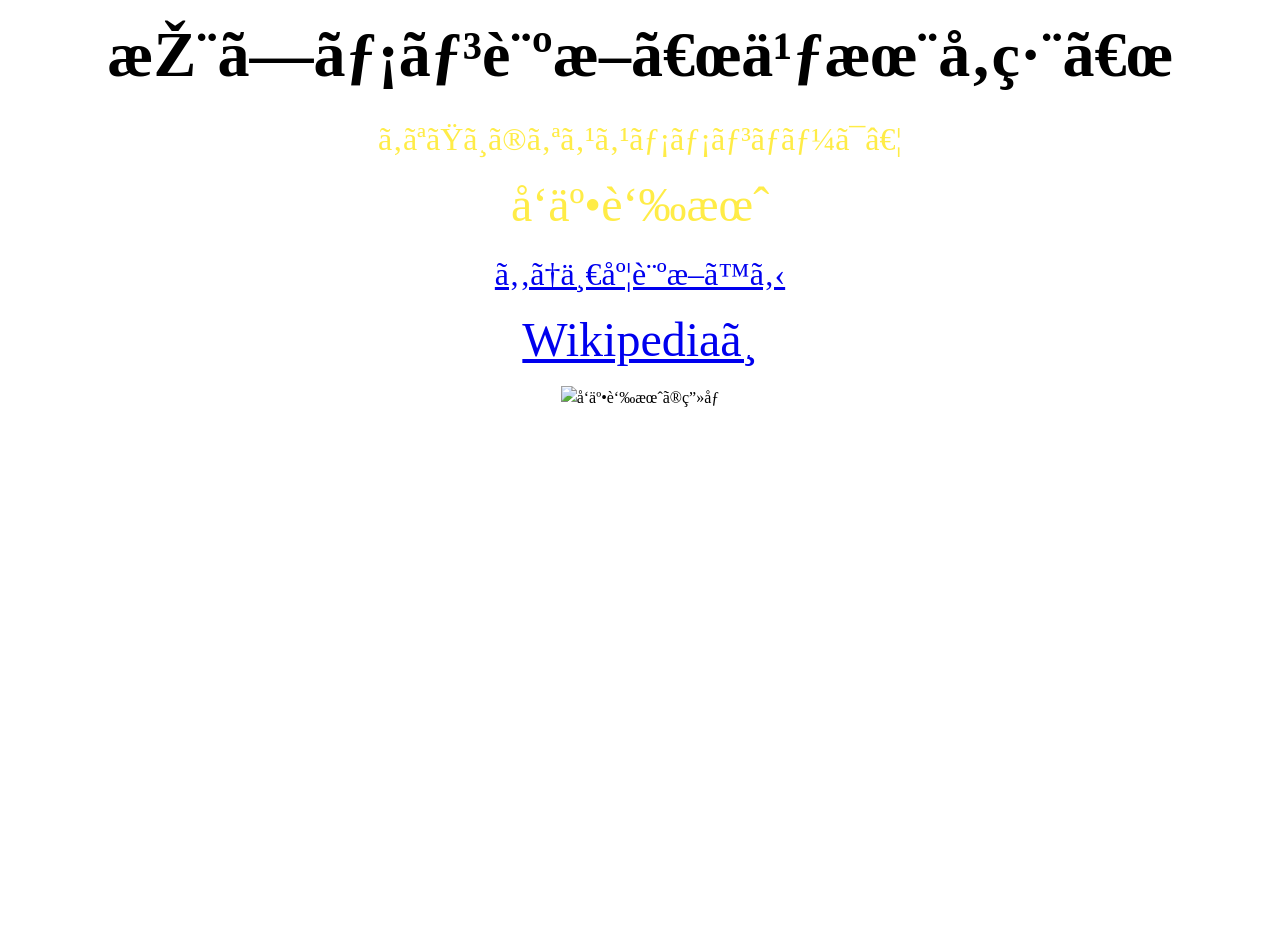
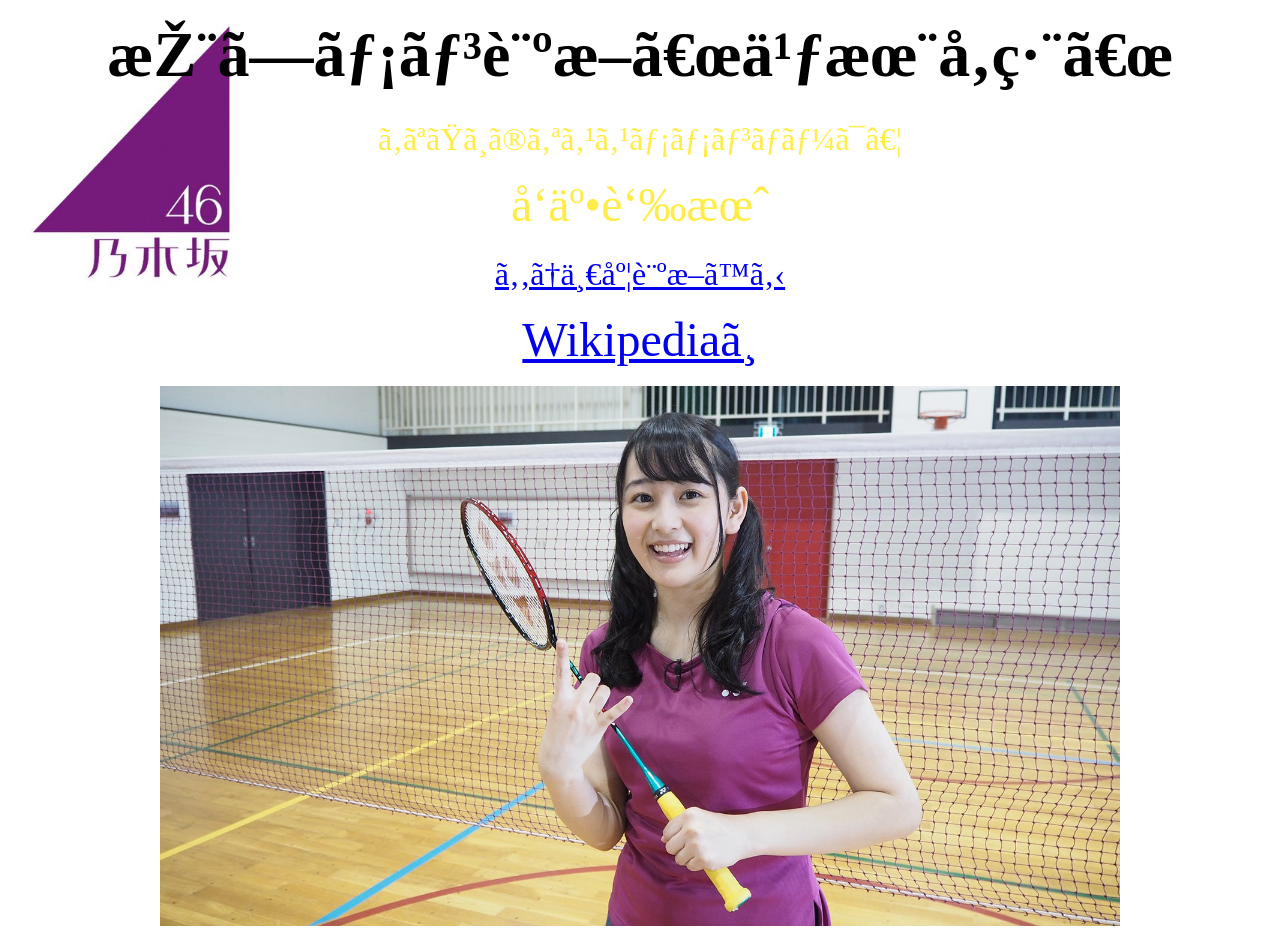
Before and after one commit to udon0141/result24, a plain HTML site: page index.html in a window 1280 px wide. Before the commit the page ends 800 px from the top, so only its background shows below. Drawn offline with Linux system fonts and the light colour scheme.

Commit message:
Update index.html

```diff
--- a/index.html
+++ b/index.html
@@ -31,7 +31,7 @@
       body {
 
         flex-wrap: wrap;
-        background-image: url("画像/乃木坂ロゴ.jpg" );
+        background-image: url("https://github.com/udon0141/result24/blob/master/%E4%B9%83%E6%9C%A8%E5%9D%82%E3%83%AD%E3%82%B3%E3%82%99.jpg?raw=true.jpg" );
         background-size: 300px 300px;
         background-repeat: no-repeat;
        }
@@ -46,7 +46,7 @@
   </head>
   <body>
     <div class='wiki'><a href="https://ja.wikipedia.org/wiki/%E5%90%91%E4%BA%95%E8%91%89%E6%9C%88">Wikipediaへ</a></div>
-    <div class='image'><img src="画像/向井葉月.jpg" width="960" height="540px" alt="向井葉月の画像"></div>
+    <div class='image'><img src="https://github.com/udon0141/result24/blob/master/%E5%90%91%E4%BA%95%E8%91%89%E6%9C%88.jpg?raw=true.jpg" width="960" height="540px" alt="向井葉月の画像"></div>
     <style>
       div.image{
         text-align: center;
```
